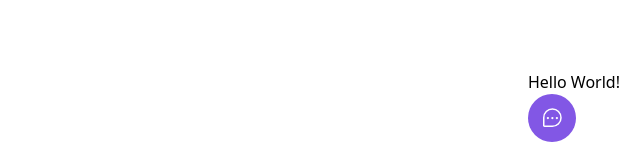
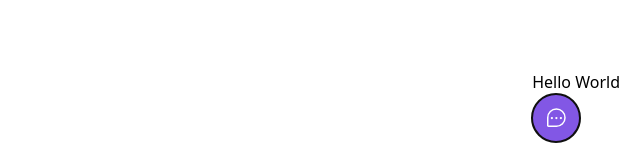
Before and after one commit to tiagoasrodrigues/feedback-widget-web, a React (Vite) app: page / in a window 1280 px wide. Both pictures are taken after a click on the button "Feedback". Shown: the part 638-797 px from the top of the page, without its empty margins (640-1280 px from the left). Built offline with nearby package versions, Linux system fonts and the light colour scheme.

Commit message:
:wrench: Utilizando PopOver

```diff
--- a/package.json
+++ b/package.json
@@ -8,6 +8,7 @@
     "preview": "vite preview"
   },
   "dependencies": {
+    "@headlessui/react": "^1.6.1",
     "phosphor-react": "^1.4.1",
     "react": "^18.0.0",
     "react-dom": "^18.0.0"
--- a/src/components/Widget.tsx
+++ b/src/components/Widget.tsx
@@ -1,27 +1,21 @@
-import { useState } from 'react';
-import { ChatTeardropDots } from 'phosphor-react';
+import { ChatTeardropDots } from 'phosphor-react'
+import { Popover } from '@headlessui/react'
 
 export function Widget() {
-  const [isWidgetOpen, setIsWidgetOpen] = useState(false)
 
-  function toggleWidgetVisibility() {
-    setIsWidgetOpen(!isWidgetOpen)
-  }
 
   return (
-    <div className="absolute bottom-5 right-5">
-      { isWidgetOpen && <p>Hello World!</p> }
+    <Popover className='absolute bottom-5 right-5'>
+      <Popover.Panel>Hello World</Popover.Panel>
 
-
-      <button onClick={toggleWidgetVisibility} className='bg-brand-500 rounded-full px-3 h-12 text-white flex items-center group'>
-        <ChatTeardropDots className='w-6 h-6' />
+      <Popover.Button className='bg-brand-500 rounded-full px-3 h-12 text-white flex items-center group'>
+        <ChatTeardropDots className='w-6 h-6 ' />
 
         <span className='max-w-0 overflow-hidden group-hover:max-w-xs transition-all duration-500 ease-linear'>
           <span className='pl-2'></span>
           Feedback
         </span>
-      </button>
-    </div>
-
-  );
+      </Popover.Button>
+    </Popover>
+  )
 }
```
Also changed, not shown: 1 other file (tests, documents, lock files or other folders).
